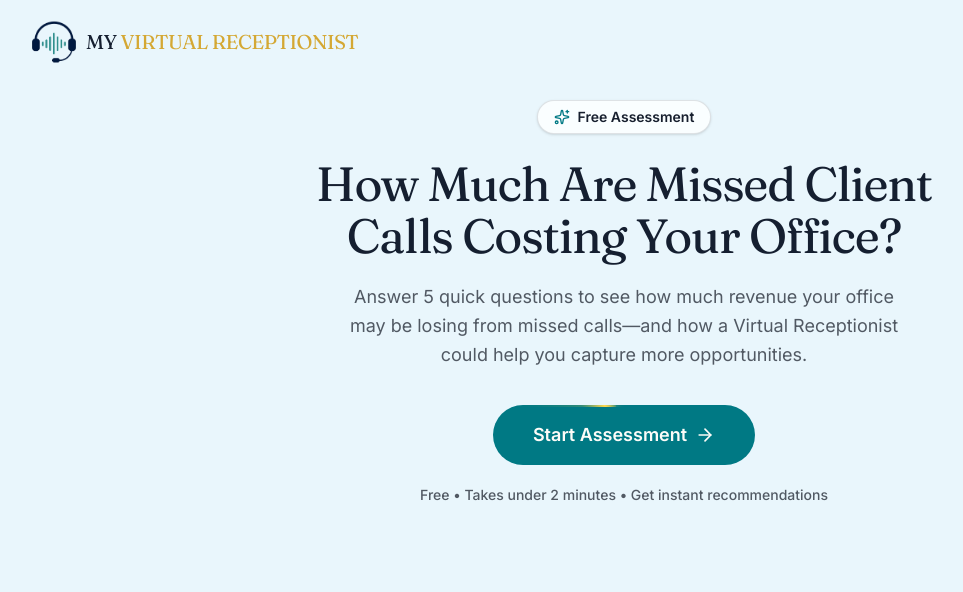
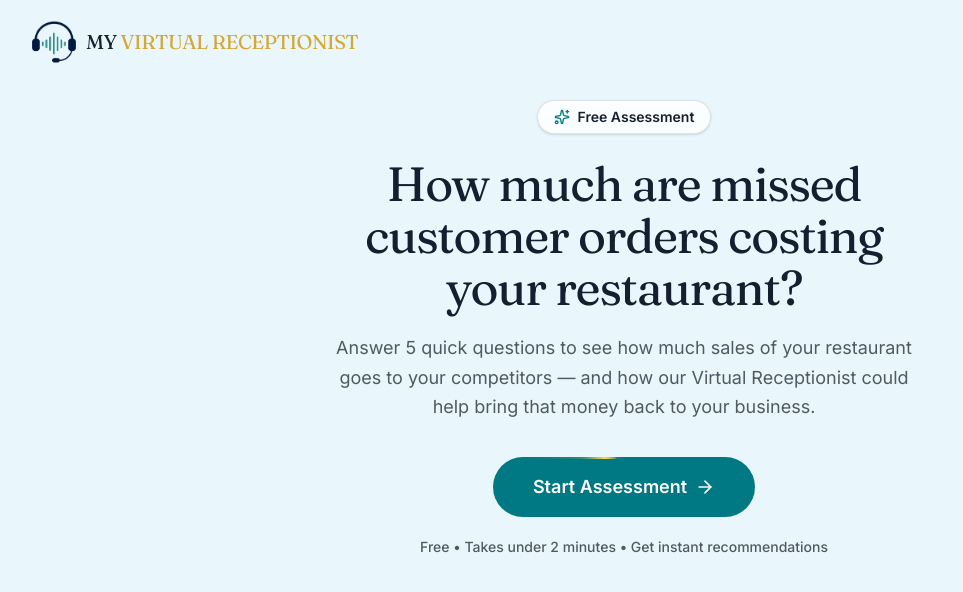
Before and after one commit to TheHairSalonGuy/client-focus, a Next.js app: page /assessment in a window 1280 px wide. Shown: the top 592 px of the page, without its empty margins (16-979 px from the left). Built offline with nearby package versions, Linux system fonts and the light colour scheme; a web font is replaced by a local one.

Commit message:
feat: update assessment page and flow to target restaurant customers
Co-authored-by: Max AI <222323436+TheHairSalonGuy@users.noreply.github.com>

```diff
--- a/app/assessment/page.tsx
+++ b/app/assessment/page.tsx
@@ -3,9 +3,9 @@ import { AssessmentFlow } from "@/components/assessment/assessment-flow"
 import { BrandLockup } from "@/components/brand-lockup"
 
 export const metadata: Metadata = {
-  title: "Free Assessment — What Are Missed Calls Costing Your Office? | My Virtual Receptionist",
+  title: "Free Assessment — What Are Missed Customer Orders Costing Your Restaurant? | My Virtual Receptionist",
   description:
-    "Answer 5 quick questions to see how much revenue your office may be losing from missed calls and get your Virtual Receptionist Opportunity Score.",
+    "Answer 5 quick questions to see how much sales of your restaurant goes to your competitors and get your Virtual Receptionist Opportunity Score.",
 }
 
 export default function AssessmentPage() {
--- a/components/assessment/assessment-flow.tsx
+++ b/components/assessment/assessment-flow.tsx
@@ -183,11 +183,11 @@ function IntroStep({ onStart }: { onStart: () => void }) {
         Free Assessment
       </span>
       <h1 className="mt-6 text-balance font-serif text-4xl font-normal leading-[1.08] tracking-tight text-navy-deep sm:text-5xl">
-        How Much Are Missed Client Calls Costing Your Office?
+        How much are missed customer orders costing your restaurant?
       </h1>
       <p className="mx-auto mt-5 max-w-xl text-pretty text-lg leading-relaxed text-muted-foreground">
-        Answer 5 quick questions to see how much revenue your office may be losing from missed calls—and how a Virtual
-        Receptionist could help you capture more opportunities.
+        Answer 5 quick questions to see how much sales of your restaurant goes to your competitors — and how our Virtual
+        Receptionist could help bring that money back to your business.
       </p>
       <div className="mt-9">
         <button
```
